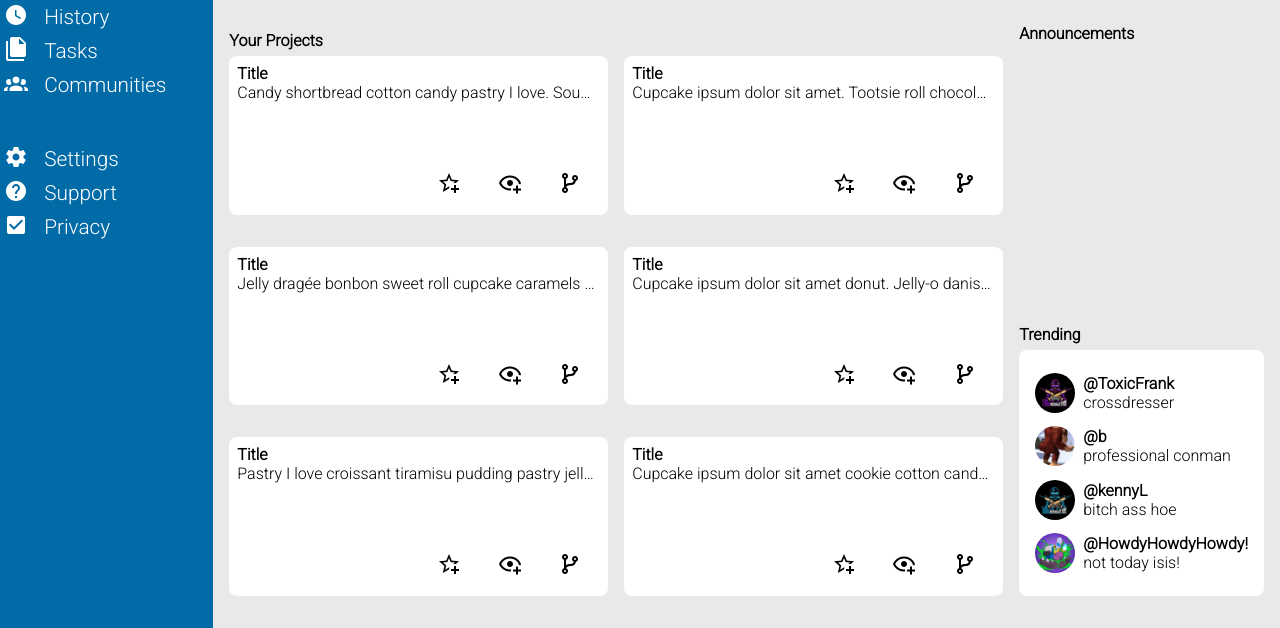
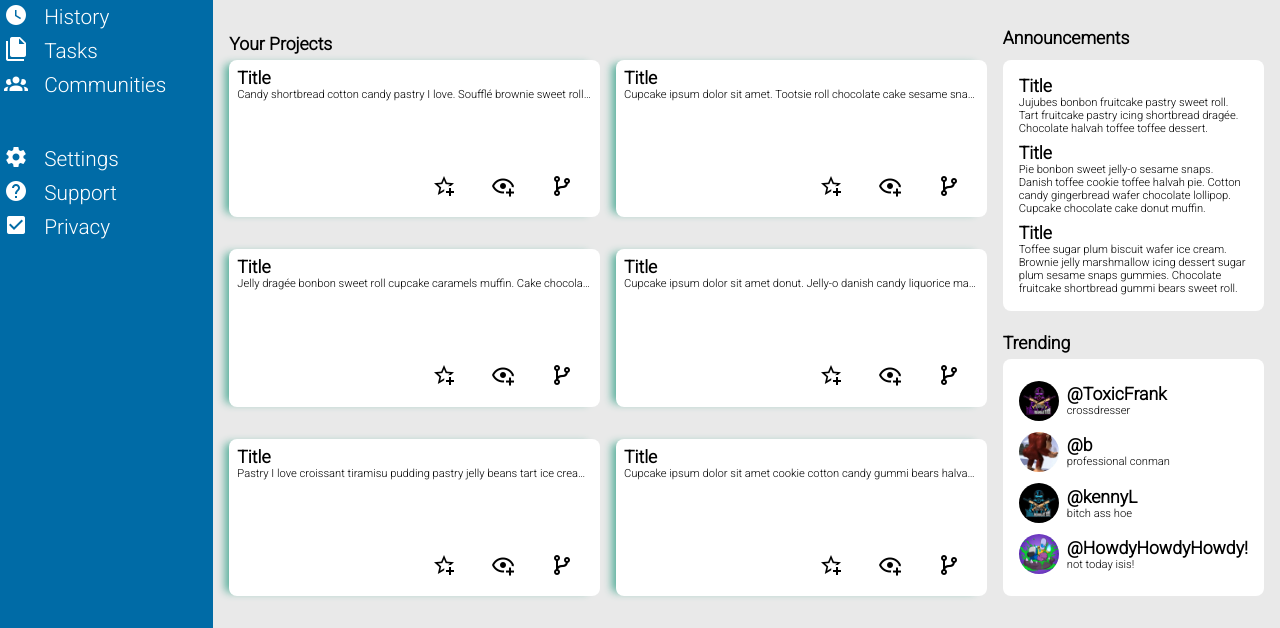
Before and after one commit to Combos0/dashboard-mockup, a plain HTML site: page index.html in a window 1280 px wide. Shown: the part 172-800 px from the top of the page. Drawn offline with Linux system fonts and the light colour scheme.

Commit message:
added announcements section. adjusted cards, but cant get the text to wrap with ellipsis for overflow.

```diff
--- a/index.html
+++ b/index.html
@@ -110,7 +110,11 @@
             </div>
             <div id="announcements-space">
                 <div id="announcements-title"><strong>Announcements</strong></div>
-                <div id="announcements-grid"></div>
+                <div id="announcements-grid">
+                    <div class="announcement"><strong>Title</strong><br>Jujubes bonbon fruitcake pastry sweet roll. Tart fruitcake pastry icing shortbread dragée. Chocolate halvah toffee toffee dessert.</div>
+                    <div class="announcement"><strong>Title</strong><br>Pie bonbon sweet jelly-o sesame snaps. Danish toffee cookie toffee halvah pie. Cotton candy gingerbread wafer chocolate lollipop. Cupcake chocolate cake donut muffin.</div>
+                    <div class="announcement"><strong>Title</strong><br>Toffee sugar plum biscuit wafer ice cream. Brownie jelly marshmallow icing dessert sugar plum sesame snaps gummies. Chocolate fruitcake shortbread gummi bears sweet roll.</div>
+                </div>
             </div>
             <div id="trending-space">
                 <div id="trending-title"><strong>Trending</strong></div>
--- a/styles.css
+++ b/styles.css
@@ -1,6 +1,10 @@
 body {
     margin: 0;
     font-family: 'Roboto', sans-serif;
+}
+
+strong {
+    font-size: 1.1rem;
 }
 
 #main-wrapper {
@@ -182,6 +186,7 @@ body {
     grid-template-columns: repeat(1, 3fr) repeat(3, 1fr);
     grid-template-rows: repeat(1, 3fr) repeat(1, 1fr);
     padding: 0.5rem;
+    box-shadow: -0.5rem 0 8px -4px #58B09C;
 }
 
 .project-blurb {
@@ -189,6 +194,7 @@ body {
     white-space: nowrap;
     overflow: hidden;
     text-overflow: ellipsis;
+    font-size: 0.7rem;
 }
 
 .icon-star {
@@ -210,6 +216,23 @@ body {
     grid-area: 2 / 3 / 3 / 4;
     display: grid;
     grid-template-rows: repeat(1, 2rem) repeat(1, 1fr);
+}
+
+#announcements-grid {
+    display: grid;
+    background-color: #FFFFFF;
+    border-radius: 8px;
+    padding: 1rem;
+    row-gap: 0.5rem;
+}
+
+.announcement {
+    white-space: wrap;
+    overflow: hidden;
+    text-overflow: ellipsis;
+    justify-self: start;
+    align-self: center;
+    font-size: 0.7rem;
 }
 
 #trending-space {
@@ -242,4 +265,5 @@ body {
 
 #trending-grid div {
     align-self: center;
+    font-size: 0.7rem;
 }
```
